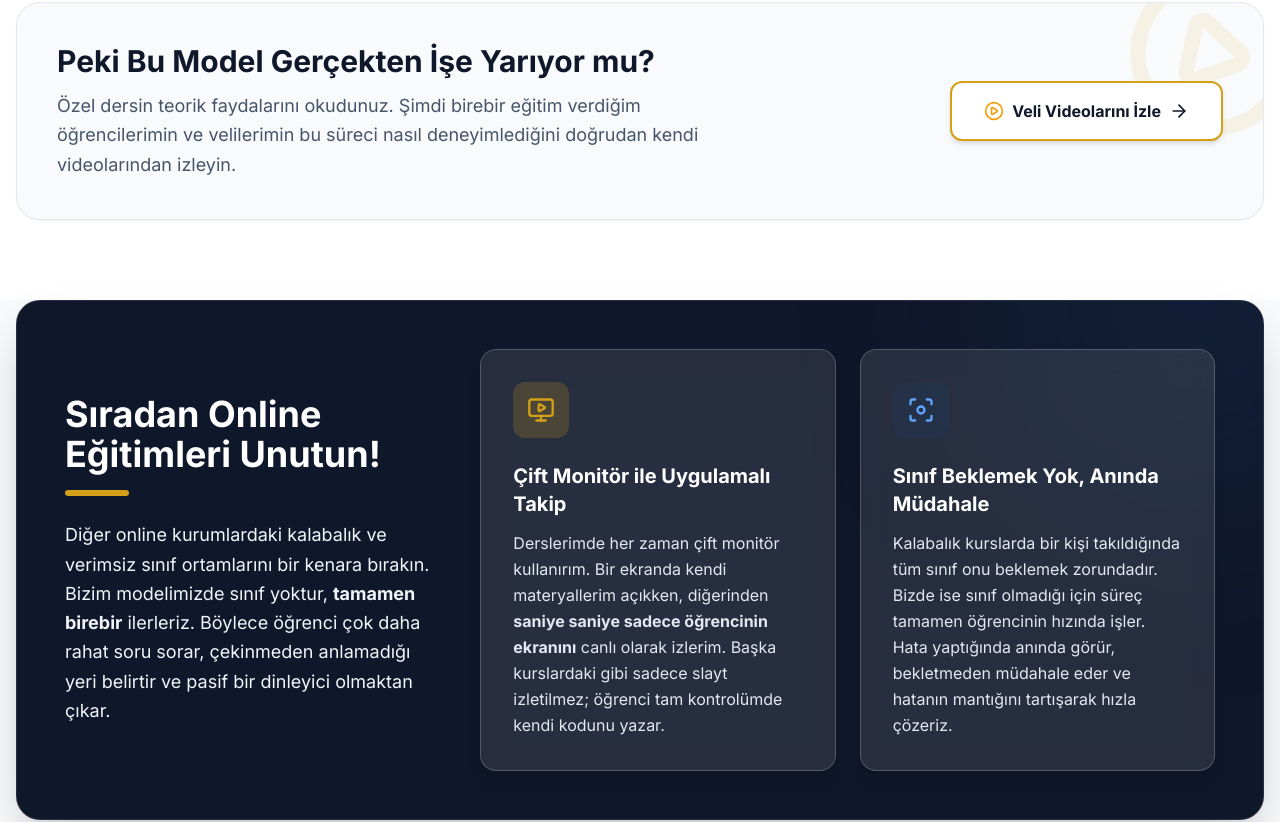
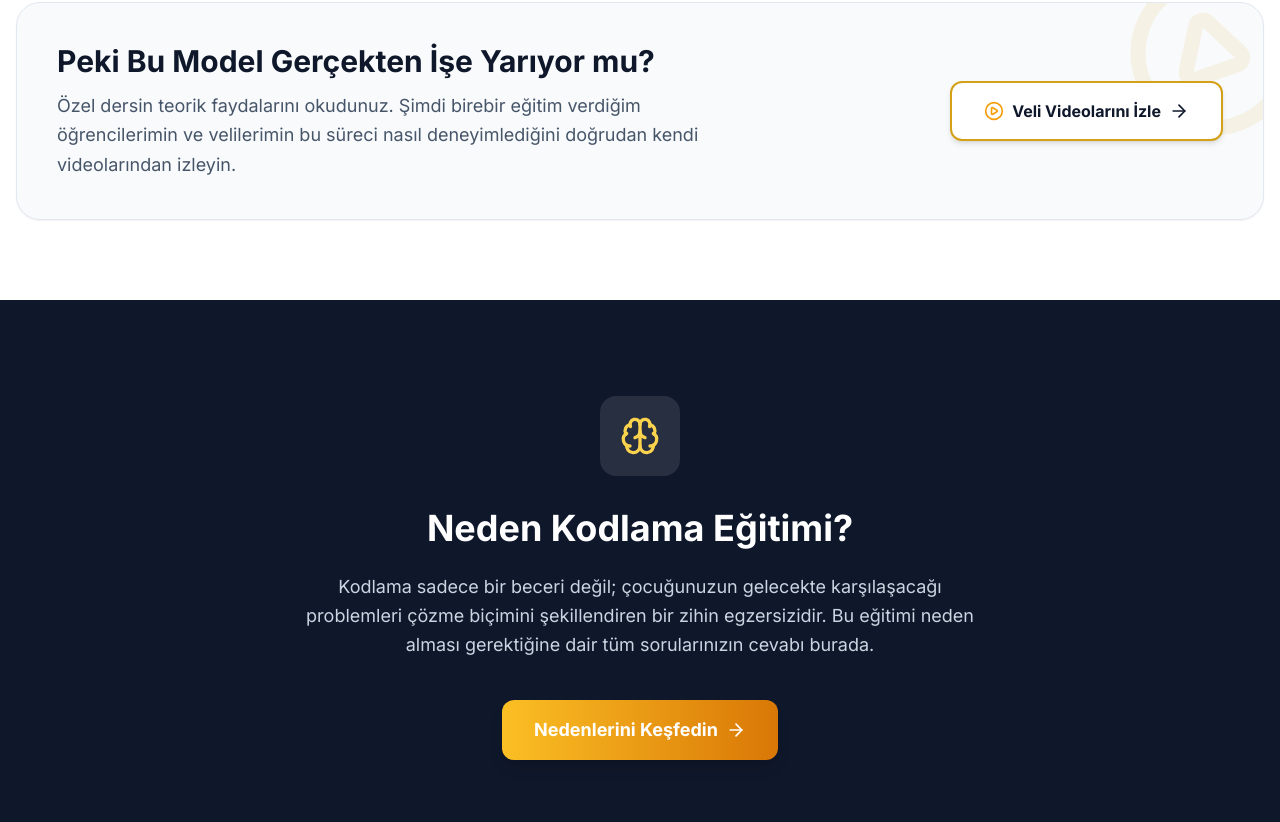
Before and after one commit to berkayeseen/algoritmik-web, a Next.js app: page / in a window 1280 px wide. Shown: the part 1383-2205 px from the top of the page. Built offline with nearby package versions, Linux system fonts and the light colour scheme.

Commit message:
content: refine online education copy to emphasize no waiting time and instant answers

```diff
--- a/app/egitimlerimiz/page.jsx
+++ b/app/egitimlerimiz/page.jsx
@@ -169,7 +169,7 @@ export default function EgitimlerListesi() {
               <h2 className="text-3xl md:text-4xl font-bold text-white mb-4">Sıradan Online Eğitimleri Unutun!</h2>
               <div className="w-16 h-1.5 bg-brand-gold rounded-full mb-6"></div>
               <p className="text-slate-100 leading-relaxed text-lg">
-                Diğer online kurumlardaki kalabalık ve verimsiz sınıf ortamlarını bir kenara bırakın. Bizim modelimizde sınıf yoktur, <strong>tamamen birebir</strong> ilerleriz. Böylece öğrenci çok daha rahat soru sorar, çekinmeden anlamadığı yeri belirtir ve pasif bir dinleyici olmaktan çıkar.
+                Online eğitimin "anlaşılması zor" ve "öğretmene müdahalenin kısıtlı" olduğu o kalabalık sınıf ortamlarını unutun. Bizim modelimizde sınıf yoktur, <strong>tamamen birebir</strong> ilerleriz. Böylece öğrenci çok daha kolay iletişim kurar ve çekinmeden soru sorabilir.
               </p>
             </div>
 
@@ -178,9 +178,9 @@ export default function EgitimlerListesi() {
                 <div className="w-14 h-14 bg-brand-gold/20 rounded-xl flex items-center justify-center mb-6 text-brand-gold">
                   <MonitorPlay size={28} />
                 </div>
-                <h3 className="text-xl font-bold text-white mb-3">Çift Monitör ile Uygulamalı Takip</h3>
+                <h3 className="text-xl font-bold text-white mb-3">Ekran Paylaşımıyla Tam Kontrol</h3>
                 <p className="text-slate-200 text-base leading-relaxed">
-                  Derslerimde her zaman çift monitör kullanırım. Bir ekranda kendi materyallerim açıkken, diğerinden <strong>saniye saniye sadece öğrencinin ekranını</strong> canlı olarak izlerim. Başka kurslardaki gibi sadece slayt izletilmez; öğrenci tam kontrolümde kendi kodunu yazar.
+                  Öğrenci derste pasif bir izleyici değildir; kendi bilgisayarında kod yazar ve ben onun ekranını anlık olarak takip ederim. Takıldığı yerlerde sorusunu anında yanıtlar, vakit kaybetmeden doğrudan müdahale ederek süreci hızlandırırım.
                 </p>
               </div>
 
@@ -188,9 +188,9 @@ export default function EgitimlerListesi() {
                 <div className="w-14 h-14 bg-brand-blue/20 rounded-xl flex items-center justify-center mb-6 text-blue-400">
                   <Focus size={28} />
                 </div>
-                <h3 className="text-xl font-bold text-white mb-3">Sınıf Beklemek Yok, Anında Müdahale</h3>
+                <h3 className="text-xl font-bold text-white mb-3">Beklemek ve Zaman Kaybı Yok</h3>
                 <p className="text-slate-200 text-base leading-relaxed">
-                  Kalabalık kurslarda bir kişi takıldığında tüm sınıf onu beklemek zorundadır. Bizde ise sınıf olmadığı için süreç tamamen öğrencinin hızında işler. Hata yaptığında anında görür, bekletmeden müdahale eder ve hatanın mantığını tartışarak hızla çözeriz.
+                  Kalabalık online sınıflarda öğretmen diğer öğrencilerle ilgilenirken, takılan bir öğrenci dakikalarca beklemek zorunda kalır. Bizim modelimizde ise başkasını bekleme veya öğretmene ulaşamama sorunu yoktur; zaman kaybı yaşanmaz.
                 </p>
               </div>
             </div>
--- a/app/page.jsx
+++ b/app/page.jsx
@@ -189,46 +189,7 @@ export default function Home() {
         </div>
       </section>
 
-      {/* 2.5. NEDEN BİZİM ONLİNE EĞİTİMİMİZ FARKLI? */}
-      <section className="w-full bg-slate-50 pb-24 px-4 relative z-20">
-        <div className="max-w-7xl mx-auto">
-          <div className="bg-brand-dark rounded-3xl p-8 md:p-12 relative overflow-hidden shadow-2xl border border-white/10">
-            <div className="absolute top-0 right-0 w-[400px] h-[400px] bg-brand-blue/20 rounded-full blur-[100px] -translate-y-1/2 translate-x-1/3 pointer-events-none"></div>
 
-            <div className="relative z-10 flex flex-col lg:flex-row gap-12 items-center">
-              <div className="lg:w-1/3">
-                <h2 className="text-3xl md:text-4xl font-bold text-white mb-4">Sıradan Online Eğitimleri Unutun!</h2>
-                <div className="w-16 h-1.5 bg-brand-gold rounded-full mb-6"></div>
-                <p className="text-slate-100 leading-relaxed text-lg">
-                  Diğer online kurumlardaki kalabalık ve verimsiz sınıf ortamlarını bir kenara bırakın. Bizim modelimizde sınıf yoktur, <strong>tamamen birebir</strong> ilerleriz. Böylece öğrenci çok daha rahat soru sorar, çekinmeden anlamadığı yeri belirtir ve pasif bir dinleyici olmaktan çıkar.
-                </p>
-              </div>
-
-              <div className="lg:w-2/3 grid grid-cols-1 sm:grid-cols-2 gap-6">
-                <div className="bg-white/10 backdrop-blur-md p-8 rounded-2xl border border-white/20 hover:bg-white/20 transition-colors shadow-lg">
-                  <div className="w-14 h-14 bg-brand-gold/20 rounded-xl flex items-center justify-center mb-6 text-brand-gold">
-                    <MonitorPlay size={28} />
-                  </div>
-                  <h3 className="text-xl font-bold text-white mb-3">Çift Monitör ile Uygulamalı Takip</h3>
-                  <p className="text-slate-200 text-base leading-relaxed">
-                    Derslerimde her zaman çift monitör kullanırım. Bir ekranda kendi materyallerim açıkken, diğerinden <strong>saniye saniye sadece öğrencinin ekranını</strong> canlı olarak izlerim. Başka kurslardaki gibi sadece slayt izletilmez; öğrenci tam kontrolümde kendi kodunu yazar.
-                  </p>
-                </div>
-
-                <div className="bg-white/10 backdrop-blur-md p-8 rounded-2xl border border-white/20 hover:bg-white/20 transition-colors shadow-lg">
-                  <div className="w-14 h-14 bg-brand-blue/20 rounded-xl flex items-center justify-center mb-6 text-blue-400">
-                    <Focus size={28} />
-                  </div>
-                  <h3 className="text-xl font-bold text-white mb-3">Sınıf Beklemek Yok, Anında Müdahale</h3>
-                  <p className="text-slate-200 text-base leading-relaxed">
-                    Kalabalık kurslarda bir kişi takıldığında tüm sınıf onu beklemek zorundadır. Bizde ise sınıf olmadığı için süreç tamamen öğrencinin hızında işler. Hata yaptığında anında görür, bekletmeden müdahale eder ve hatanın mantığını tartışarak hızla çözeriz.
-                  </p>
-                </div>
-              </div>
-            </div>
-          </div>
-        </div>
-      </section>
 
       {/* 3. NEDEN KODLAMA BÖLÜMÜ */}
       <section className="py-24 px-4 bg-brand-dark text-white text-center">
```
